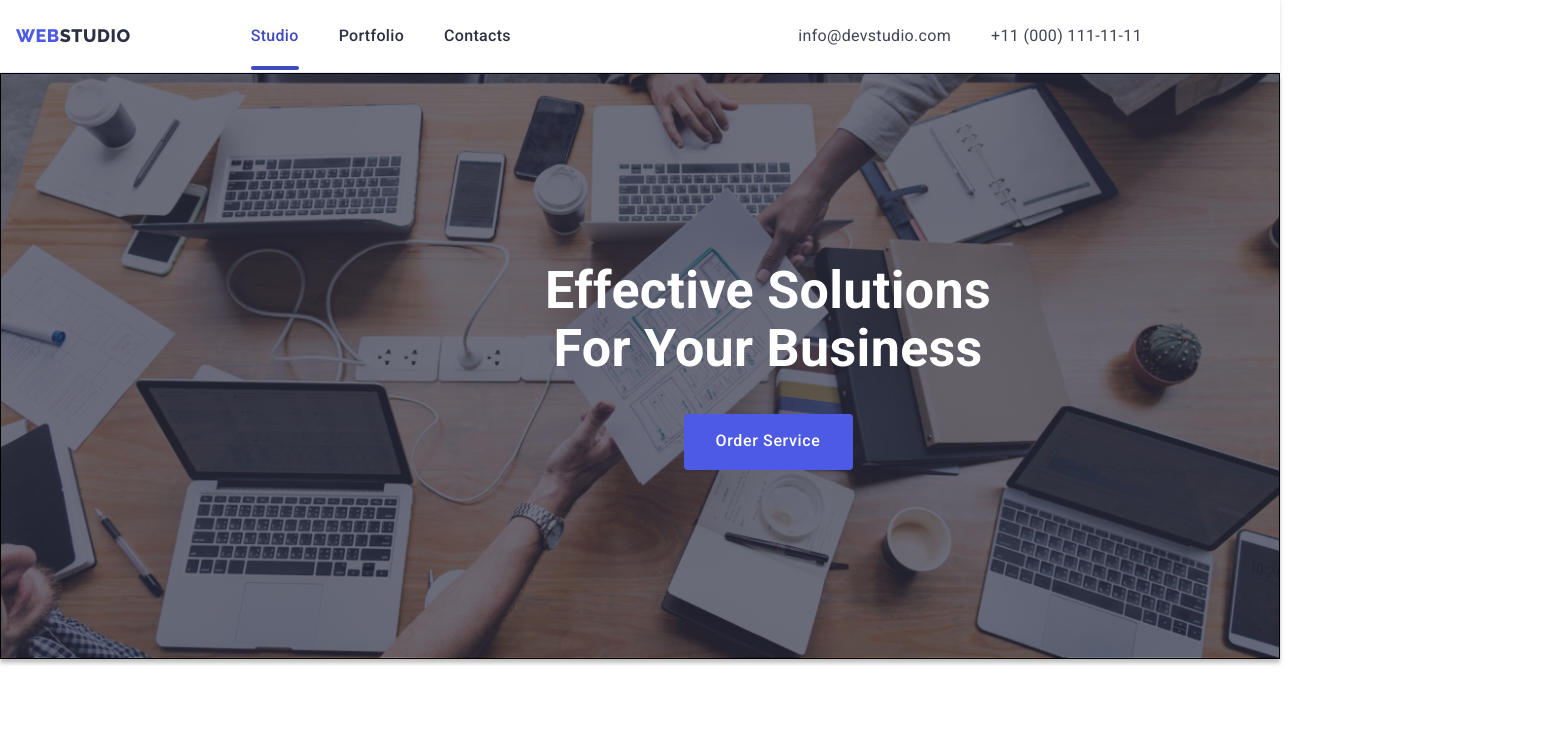
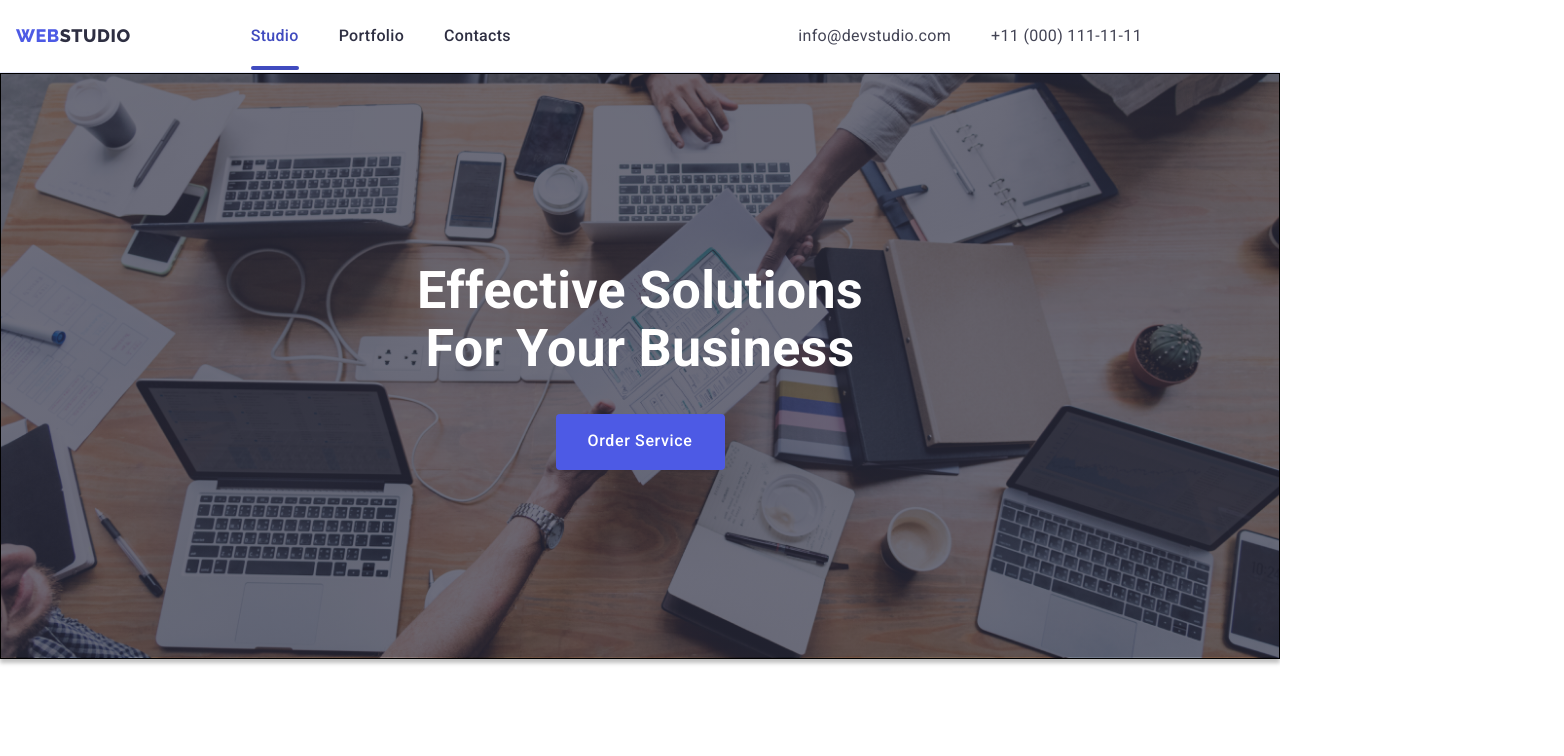
Before and after one commit to UnstoppableDream/goit-markup-hw-06, a plain HTML site: page index.html in a window 1280 px wide. Shown: the top 756 px of the page, 1564 px wide, since content can reach past the window. Drawn offline with nearby package versions, Linux system fonts and the light colour scheme.

Commit message:
Update style.css

```diff
--- a/css/style.css
+++ b/css/style.css
@@ -45,7 +45,7 @@ section {
 }
 
 .container {
-  width: 320px;
+  max-width: 320px;
   margin: 0 auto;
   padding-left: 16px;
   padding-right: 16px;
@@ -917,7 +917,7 @@ section {
 (min-width: 768px) {
 
   .container {
- width: 768px;
+ max-width: 768px;
 }
 
 .container-page-header {
@@ -1089,7 +1089,7 @@ section {
 
 @media (min-width: 1158px) {
   .container {
-    width: 1158px;
+    max-width: 1158px;
   }
 
   .nav-page-ul {
@@ -1214,6 +1214,7 @@ section {
 
 .subbing {
 margin-top: 0;
+margin-left: 0;
 }
 
 .modal {
```
